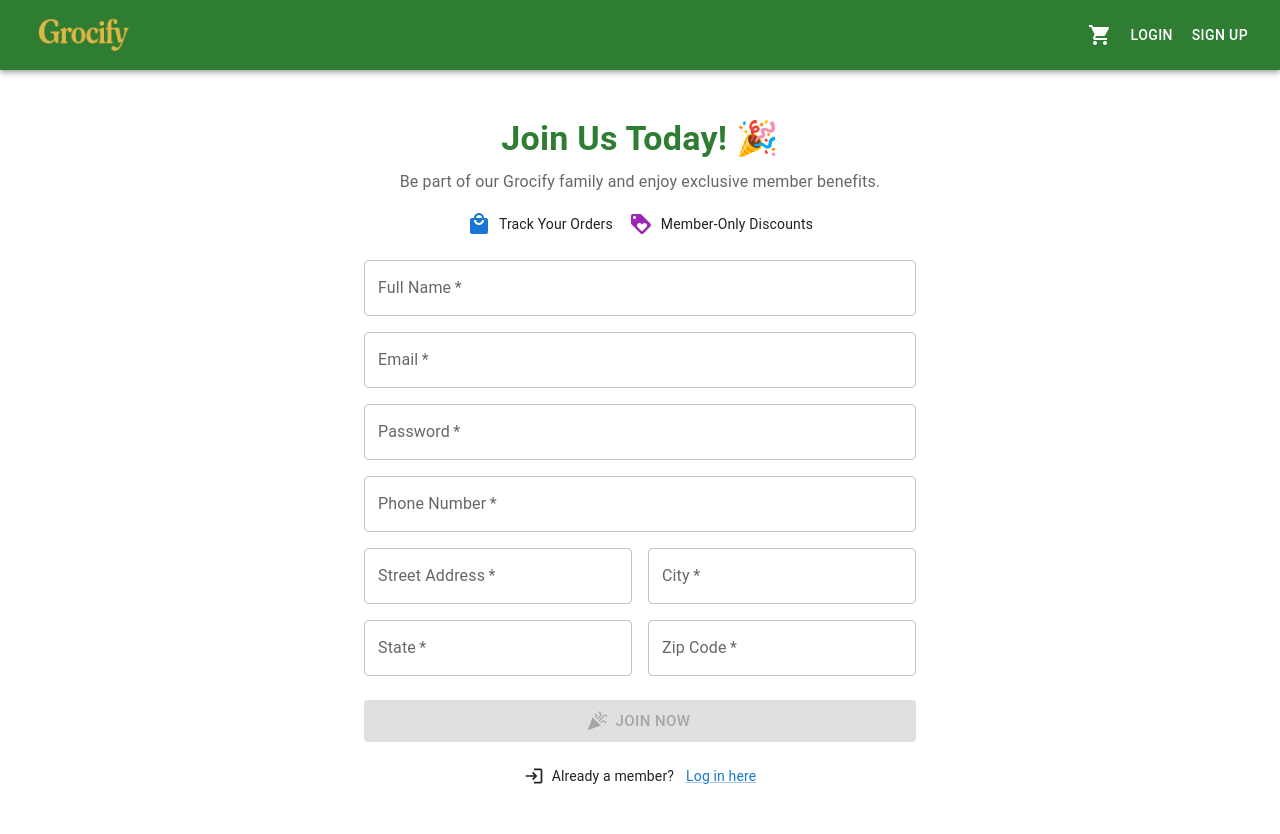
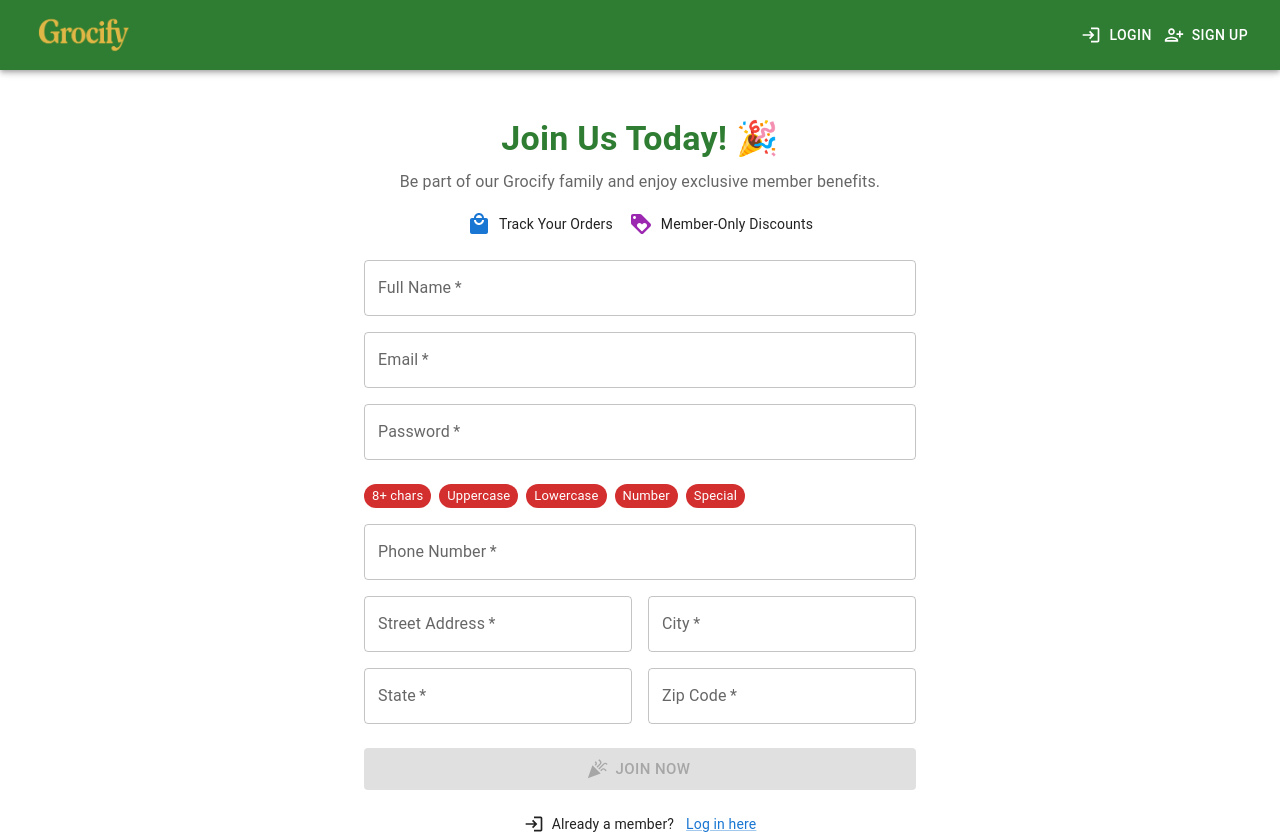
Before and after one commit to COM3014-Team-1/Grocery_FE, a React (Create React App) app: page /signup in a window 1280 px wide. Before the commit the page ends 800 px from the top, so only its background shows below. Built offline with nearby package versions, Linux system fonts and the light colour scheme; no server answers.

Commit message:
add validation in signup and show username in header

```diff
--- a/src/components/Header.jsx
+++ b/src/components/Header.jsx
@@ -1,15 +1,6 @@
-import React, { useState } from 'react';
+import React, { useState, useEffect } from 'react';
 import {
-  AppBar,
-  Toolbar,
-  Button,
-  Menu,
-  MenuItem,
-  IconButton,
-  Box,
-  Snackbar,
-  Alert,
-  Badge
+  AppBar, Toolbar, Button, Menu, MenuItem, IconButton, Box, Badge
 } from '@mui/material';
 import { useNavigate } from 'react-router-dom';
 import ShoppingCartIcon from '@mui/icons-material/ShoppingCart';
@@ -17,14 +8,22 @@ import AccountCircleIcon from '@mui/icons-material/AccountCircle';
 import { useUserStore } from '../store/useUserStore';
 import CartDrawer from './CartDrawer';
 import { useCartStore } from '../store/useCartStore';
+import LoginIcon from '@mui/icons-material/Login';
+import PersonAddAltIcon from '@mui/icons-material/PersonAddAlt';
+import Snackbar from '@mui/material/Snackbar';
+import Alert from '@mui/material/Alert';
+import PersonIcon from '@mui/icons-material/Person';
+import ListAltIcon from '@mui/icons-material/ListAlt';
+import LogoutIcon from '@mui/icons-material/Logout';
+import Divider from '@mui/material/Divider';
 
 const Header = () => {
   const navigate = useNavigate();
   const { user, logout } = useUserStore();
-  const { cart } = useCartStore();
+  const { cart, fetchCart } = useCartStore();
   const [userMenuAnchorEl, setUserMenuAnchorEl] = useState(null);
-  const [snackbarOpen, setSnackbarOpen] = useState(false);
   const [drawerOpen, setDrawerOpen] = useState(false);
+  const [logoutSnackbarOpen, setLogoutSnackbarOpen] = useState(false);
 
   const handleUserIconClick = (event) => {
     setUserMenuAnchorEl(event.currentTarget);
@@ -34,18 +33,15 @@ const Header = () => {
     setUserMenuAnchorEl(null);
   };
 
-  const handleLogout = () => {
-    logout();                    // Clear user session
-    handleUserMenuClose();       // Close the user menu
-    setSnackbarOpen(true);       // Open snackbar
-    navigate('/');               // Redirect to homepage
-  };
+  useEffect(() => {
+    if (user?.userId) {
+      fetchCart();
+    }
+  }, [user]);
 
   return (
-    <>
-      <AppBar position="sticky" sx={{ backgroundColor: 'success.main', color: 'black' }} data-testid="header">
+    <AppBar position="sticky" sx={{ backgroundColor: 'success.main', color: 'black' }}>
       <Toolbar sx={{ display: 'flex', justifyContent: 'space-between' }}>
-          {/* Left Side: Logo + Home + Categories */}
         <Box sx={{ display: 'flex', alignItems: 'center' }}>
           <Box
             component="img"
@@ -56,53 +52,80 @@ const Header = () => {
           />
         </Box>
 
-          {/* Right Side: Cart + User/Login/Signup */}
         <Box sx={{ display: 'flex', alignItems: 'center' }}>
+          {user?.userId && (
             <IconButton onClick={() => setDrawerOpen(true)}>
-              <Badge badgeContent={cart.length > 0 ? cart.length : 0} color="error">
+              <Badge badgeContent={cart.length || 0} color="error">
                 <ShoppingCartIcon sx={{ color: 'white' }} />
               </Badge>
             </IconButton>
+          )}
 
-            {user ? (
+          {user?.userId ? (
             <>
               <IconButton onClick={handleUserIconClick}>
-                  <AccountCircleIcon sx={{ color: 'white' }} />
+                <AccountCircleIcon sx={{ color: 'white', mr: 1 }} />
+                <Box
+                  sx={{
+                    color: 'white',
+                    fontWeight: 500,
+                    bgcolor: 'rgba(255, 255, 255, 0.2)',
+                    px: 1.5,
+                    py: 0.5,
+                    borderRadius: 2,
+                    fontSize: 14,
+                    transition: '0.2s',
+                    '&:hover': {
+                      bgcolor: 'rgba(255, 255, 255, 0.3)',
+                    },
+                  }}
+                >
+                  {user.name}
+                </Box>
               </IconButton>
-                <Menu anchorEl={userMenuAnchorEl} open={Boolean(userMenuAnchorEl)} onClose={handleUserMenuClose}>
-                  <MenuItem onClick={() => navigate('/profile')}>My Profile</MenuItem>
-                  <MenuItem onClick={() => navigate('/orders')}>Order History</MenuItem>
-                  <MenuItem onClick={handleLogout}>Logout</MenuItem>
+              <Menu
+                anchorEl={userMenuAnchorEl}
+                open={Boolean(userMenuAnchorEl)}
+                onClose={handleUserMenuClose}
+              >
+                <MenuItem onClick={() => { navigate('/profile'); handleUserMenuClose(); }}>
+                  <PersonIcon sx={{ mr: 1, color: 'success.main' }} />
+                  My Profile
+                </MenuItem>
+                <MenuItem onClick={() => { navigate('/orders'); handleUserMenuClose(); }}>
+                  <ListAltIcon sx={{ mr: 1, color: 'success.main' }} />
+                  Order History
+                </MenuItem>
+                <Divider />
+                <MenuItem
+                  onClick={async () => {
+                    await logout();
+                    handleUserMenuClose();
+                    setLogoutSnackbarOpen(true);
+                    navigate("/");
+                  }}
+                >
+                  <LogoutIcon sx={{ mr: 1, color: 'success.main' }} />
+                  Logout
+                </MenuItem>
               </Menu>
             </>
           ) : (
             <>
-                <Button onClick={() => navigate('/login')} sx={{ color: 'white' }}>
+              <Button onClick={() => navigate('/login')} sx={{ color: 'white' }} startIcon={<LoginIcon />}>
                 Login
               </Button>
-                <Button onClick={() => navigate('/signup')} sx={{ color: 'white' }}>
+              <Button onClick={() => navigate('/signup')} sx={{ color: 'white' }} startIcon={<PersonAddAltIcon />}>
                 Sign Up
               </Button>
             </>
           )}
         </Box>
       </Toolbar>
+
+      {/* Only render cart drawer if logged in */}
+      {user?.userId && <CartDrawer open={drawerOpen} onClose={() => setDrawerOpen(false)} />}
     </AppBar>
-
-      {/* Snackbar for Logout Confirmation */}
-      <Snackbar
-        open={snackbarOpen}
-        autoHideDuration={3000}
-        onClose={() => setSnackbarOpen(false)}
-        anchorOrigin={{ vertical: 'bottom', horizontal: 'center' }}
-      >
-        <Alert onClose={() => setSnackbarOpen(false)} severity="success" sx={{ width: '100%' }}>
-          You have been logged out!
-        </Alert>
-      </Snackbar>
-
-      <CartDrawer open={drawerOpen} onClose={() => setDrawerOpen(false)} />
-    </>
   );
 };
 
--- a/src/pages/Signup/SignupForm.jsx
+++ b/src/pages/Signup/SignupForm.jsx
@@ -1,4 +1,5 @@
 import React, { useState } from 'react';
+import { Chip } from '@mui/material';
 import {
   Box,
   Button,
@@ -8,14 +9,26 @@ import {
   Snackbar,
   Alert,
   Link,
-  Stack
+  Stack,
+  Grid
 } from '@mui/material';
 import { useNavigate } from 'react-router-dom';
 import LoyaltyIcon from '@mui/icons-material/Loyalty';
 import LocalMallIcon from '@mui/icons-material/LocalMall';
 import LoginIcon from '@mui/icons-material/Login';
 import CelebrationIcon from '@mui/icons-material/Celebration';
-import { Grid } from '@mui/material';
+
+const isValidPassword = (password) => {
+  const lengthOK = password.length >= 8;
+  const hasUpper = /[A-Z]/.test(password);
+  const hasLower = /[a-z]/.test(password);
+  const hasDigit = /\d/.test(password);
+  const hasSpecial = /[^\w\s]/.test(password);
+  return {
+    valid: lengthOK && hasUpper && hasLower && hasDigit && hasSpecial,
+    checks: { lengthOK, hasUpper, hasLower, hasDigit, hasSpecial }
+  };
+};
 
 const SignupPage = () => {
   const navigate = useNavigate();
@@ -30,15 +43,27 @@ const SignupPage = () => {
     zipcode: ''
   });
 
+  const [passwordCheck, setPasswordCheck] = useState({ valid: false, checks: {} });
   const [error, setError] = useState('');
   const [successOpen, setSuccessOpen] = useState(false);
   const [errorOpen, setErrorOpen] = useState(false);
 
   const handleChange = (e) => {
-    setForm({ ...form, [e.target.name]: e.target.value });
+    const { name, value } = e.target;
+    setForm({ ...form, [name]: value });
+
+    if (name === 'password') {
+      setPasswordCheck(isValidPassword(value));
+    }
   };
 
   const handleSignup = async () => {
+    if (!passwordCheck.valid) {
+      setError("Password does not meet required format.");
+      setErrorOpen(true);
+      return;
+    }
+
     try {
       const res = await fetch('http://grocerybff-env.eba-vmrzu4fu.eu-west-2.elasticbeanstalk.com/user/signup', {
         method: 'POST',
@@ -60,6 +85,8 @@ const SignupPage = () => {
       setErrorOpen(true);
     }
   };
+
+  const { checks } = passwordCheck;
 
   return (
     <Container maxWidth="sm">
@@ -87,8 +114,16 @@ const SignupPage = () => {
           <TextField name="name" label="Full Name" required fullWidth onChange={handleChange} />
           <TextField name="email" label="Email" type="email" required fullWidth onChange={handleChange} />
           <TextField name="password" label="Password" type="password" required fullWidth onChange={handleChange} />
+
+          <Box display="flex" flexWrap="wrap" gap={1} mt={1}>
+            <Chip label="8+ chars" color={checks.lengthOK ? 'success' : 'error'} size="small" />
+            <Chip label="Uppercase" color={checks.hasUpper ? 'success' : 'error'} size="small" />
+            <Chip label="Lowercase" color={checks.hasLower ? 'success' : 'error'} size="small" />
+            <Chip label="Number" color={checks.hasDigit ? 'success' : 'error'} size="small" />
+            <Chip label="Special" color={checks.hasSpecial ? 'success' : 'error'} size="small" />
+          </Box>
+
           <TextField name="phone" label="Phone Number" required fullWidth onChange={handleChange} />
-
           <Grid container spacing={2}>
             <Grid item xs={12} sm={6}>
               <TextField name="address" label="Street Address" required fullWidth onChange={handleChange} />
@@ -111,7 +146,10 @@ const SignupPage = () => {
           size="large"
           onClick={handleSignup}
           startIcon={<CelebrationIcon />}
-          disabled={!form.name || !form.email || !form.password || !form.phone || !form.address || !form.city || !form.state || !form.zipcode}
+          disabled={
+            !form.name || !form.email || !form.password || !form.phone ||
+            !form.address || !form.city || !form.state || !form.zipcode || !passwordCheck.valid
+          }
         >
           Join Now
         </Button>
```
Lines whose indentation alone changed are shown as unchanged.
